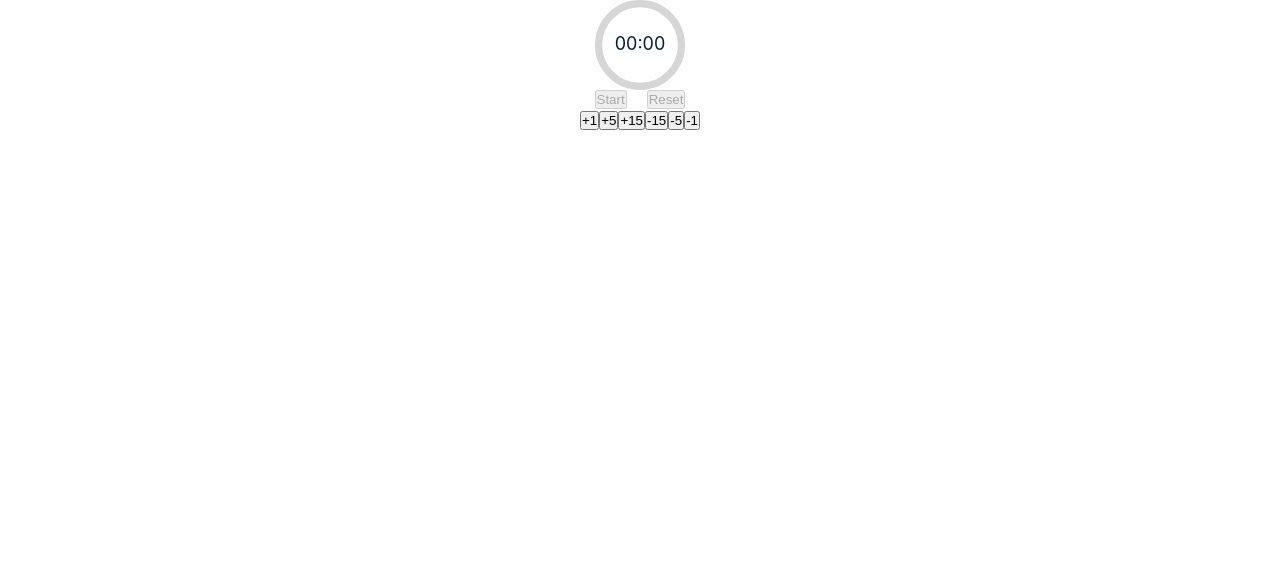
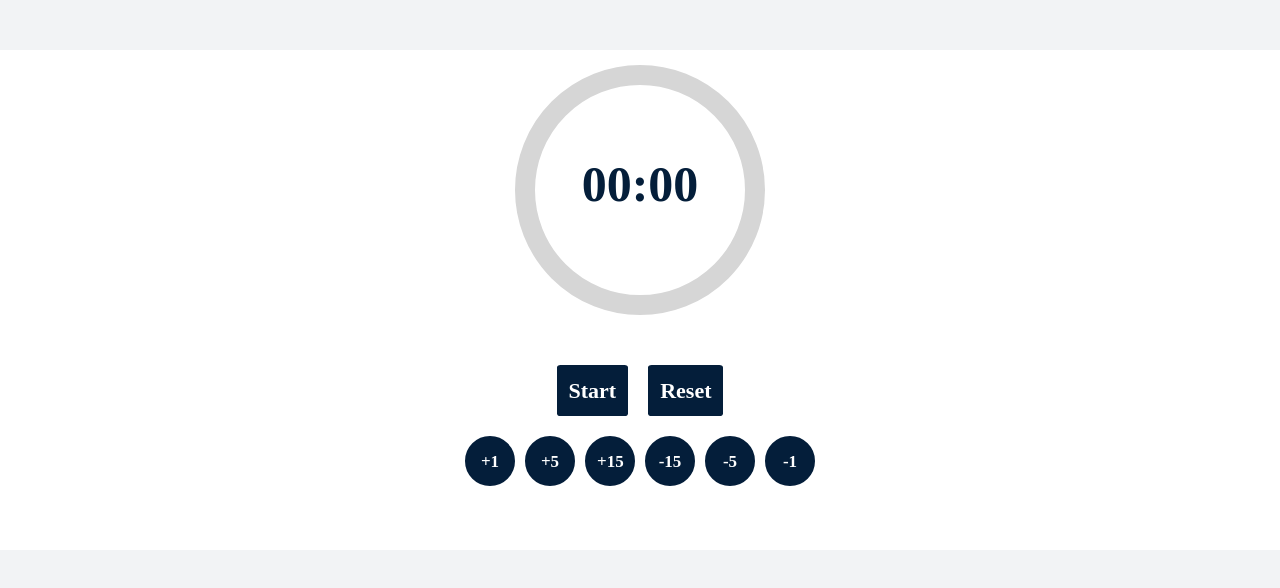
Before and after one commit to skiffter1337/react-timer, a React (Create React App) app: page / in a window 1280 px wide. Shown: the top 588 px of the page. Built offline with nearby package versions, Linux system fonts and the light colour scheme.

Commit message:
Start adding RTK

```diff
--- a/package.json
+++ b/package.json
@@ -6,6 +6,7 @@
     "@emotion/react": "^11.10.6",
     "@emotion/styled": "^11.10.6",
     "@mui/material": "^5.11.15",
+    "@reduxjs/toolkit": "^1.9.5",
     "@testing-library/jest-dom": "^5.14.1",
     "@testing-library/react": "^13.0.0",
     "@testing-library/user-event": "^13.2.1",
@@ -16,6 +17,7 @@
     "react": "^18.2.0",
     "react-circular-progressbar": "^2.1.0",
     "react-dom": "^18.2.0",
+    "react-redux": "^8.0.5",
     "react-scripts": "5.0.1",
     "typescript": "^4.4.2",
     "web-vitals": "^2.1.0"
--- a/src/App.css
+++ b/src/App.css
@@ -2,5 +2,10 @@
   box-sizing: border-box;
   margin: 0;
   padding: 0;
-  text-align: center;
+  background-color: #f2f3f5;
+  font-family: 'Montserrat', serif;
+  font-style: normal;
+  font-weight: 600;
+  font-size: 22px;
+  line-height: 27px;
 }
--- a/src/Components/Timer/SuperButton/SuperButton.tsx
+++ b/src/Components/Timer/SuperButton/SuperButton.tsx
@@ -1,15 +1,18 @@
 import React, {ReactNode} from 'react';
+import s from '../Timer.module.css'
 
 type SuperButtonType = {
     callback: () => void
     children: ReactNode
     disabled?: boolean
+    xType?: string
 }
 
 export const SuperButton: React.FC<SuperButtonType> = (props) => {
-    const {callback, children, ...otherprops} = props
+    const {callback, children, xType, ...otherprops} = props
 
+    const finalClassname =  `${xType === "control" ? s.controlButton :  s.changeValueButton}`
     const onClickHandler = () => callback()
 
-    return <button onClick={onClickHandler} disabled={props.disabled}>{children}</button>
+    return <button onClick={onClickHandler} disabled={props.disabled} className={finalClassname}>{children}</button>
 };
--- a/src/Components/Timer/Timer.module.css
+++ b/src/Components/Timer/Timer.module.css
@@ -1,17 +1,80 @@
-.progressbars {
+.timer {
     display: flex;
     justify-content: center;
-    gap: 10px;
+    margin-top: 50px;
+}
 
+.timerBlock {
+    width: 1500px;
+    height: 500px;
+
+    background-color: white;
+
+    display: flex;
+    flex-direction: column;
+    justify-content: center;
+    align-items: center;
+    gap: 50px;
 }
+
 .progressbar {
-    width: 90px;
-    height: 90px;
+
+    width: 250px;
+    height: 250px;
+    background-color: white;
 }
 
 
 .controlButtons {
     display: flex;
-justify-content: center;
+    justify-content: center;
     gap: 20px;
+    background-color: white;
+
 }
+
+.changeValueButtons {
+
+    display: flex;
+    justify-content: space-around;
+    gap: 10px;
+    padding-top: 20px;
+    background-color: white;
+}
+
+.changeValueButton {
+
+    font-size: 17px;
+    width: 50px;
+    height: 50px;
+    padding: 10px;
+    border-radius: 50%;
+    color: white;
+    background-color: #041e3a;
+    border: 2px solid #041e3a;
+}
+
+.changeValueButton:hover {
+    color: #041e3a;
+    background-color: white;
+}
+
+.controlButton {
+    padding: 10px;
+    border-radius: 5%;
+    color: white;
+    background-color: #041e3a;
+    border: 2px solid #041e3a;
+}
+
+.controlButton:hover {
+    color: #041e3a;
+    background-color: white;
+}
+
+/*.range {*/
+/*    */
+/*    margin-left: 70px;*/
+/*    margin-top: 50px;*/
+/*    width: 250px;*/
+/*}*/
--- a/src/Components/Timer/Timer.tsx
+++ b/src/Components/Timer/Timer.tsx
@@ -13,6 +13,7 @@ type TimerControlButtonConfigType = {
     callback: () => void
 }
 
+// Start adding RTK
 export const Timer = () => {
 
     const [startTime, setStartTime] = useState<number>(0)
```
Also changed, not shown: 1 other file (tests, documents, lock files or other folders).
